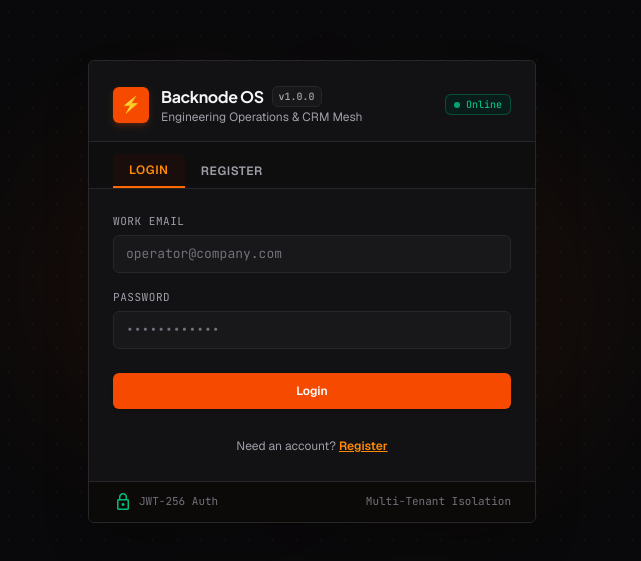
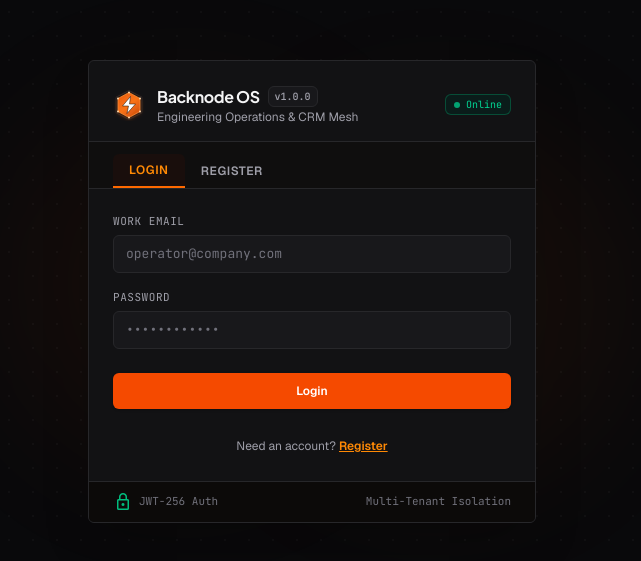
Before and after one commit to axontick/backnode_os, a React (Vite) app in the folder packages/frontend/: page / in a window 1280 px wide. Shown: the part 109-670 px from the top of the page, without its empty margins (328-969 px from the left). Built offline with nearby package versions, Linux system fonts and the light colour scheme; no server answers.

Commit message:
style(auth): embed BacknodeLogo SVG into AuthPage and AuthModal

```diff
--- a/packages/frontend/src/components/AuthModal.tsx
+++ b/packages/frontend/src/components/AuthModal.tsx
@@ -1,5 +1,6 @@
 import React, { useState } from 'react';
 import { useAuth } from '../context/AuthContext';
+import { BacknodeLogo } from './BacknodeLogo';
 
 export const AuthModal: React.FC = () => {
   const { isAuthModalOpen, setIsAuthModalOpen, login, signup } = useAuth();
@@ -81,9 +82,7 @@ export const AuthModal: React.FC = () => {
         {/* Header */}
         <div className="px-6 pt-5 pb-4 border-b border-[#27272a] flex items-center justify-between">
           <div className="flex items-center gap-3">
-            <div className="w-8 h-8 rounded-[6px] bg-orange-600 flex items-center justify-center text-white font-mono font-bold text-sm shadow-sm shadow-orange-600/20">
-              ⚡
-            </div>
+            <BacknodeLogo size="sm" showWordmark={false} />
             <div>
               <h2 className="text-sm font-semibold text-zinc-100 tracking-wide font-headline">Backnode OS</h2>
               <p className="text-xs text-zinc-400 font-body">Operator Access & Identity Matrix</p>
--- a/packages/frontend/src/pages/AuthPage.tsx
+++ b/packages/frontend/src/pages/AuthPage.tsx
@@ -1,5 +1,6 @@
 import React, { useState } from 'react';
 import { useAuth } from '../context/AuthContext';
+import { BacknodeLogo } from '../components/BacknodeLogo';
 
 export const AuthPage: React.FC = () => {
   const { login, signup } = useAuth();
@@ -85,9 +86,7 @@ export const AuthPage: React.FC = () => {
         <div className="px-6 pt-6 pb-4 border-b border-[#27272a] flex flex-col gap-3">
           <div className="flex items-center justify-between">
             <div className="flex items-center gap-3">
-              <div className="w-9 h-9 rounded-[6px] bg-orange-600 flex items-center justify-center text-white text-base font-bold shadow-md shadow-orange-600/20">
-                ⚡
-              </div>
+              <BacknodeLogo size="md" showWordmark={false} />
               <div className="flex flex-col">
                 <div className="flex items-center gap-2">
                   <h1 className="text-base font-bold tracking-tight text-zinc-100 font-headline">Backnode OS</h1>
```
